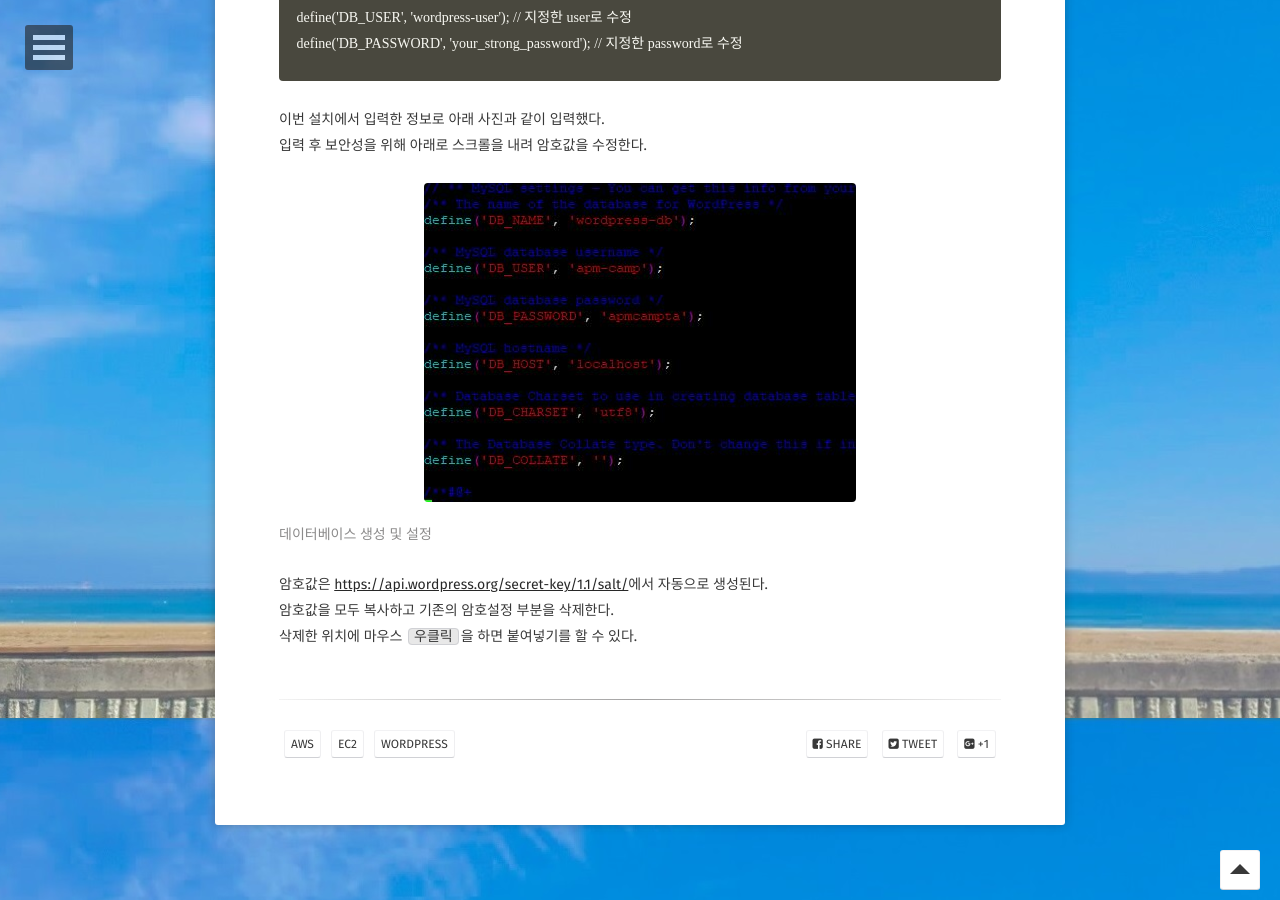
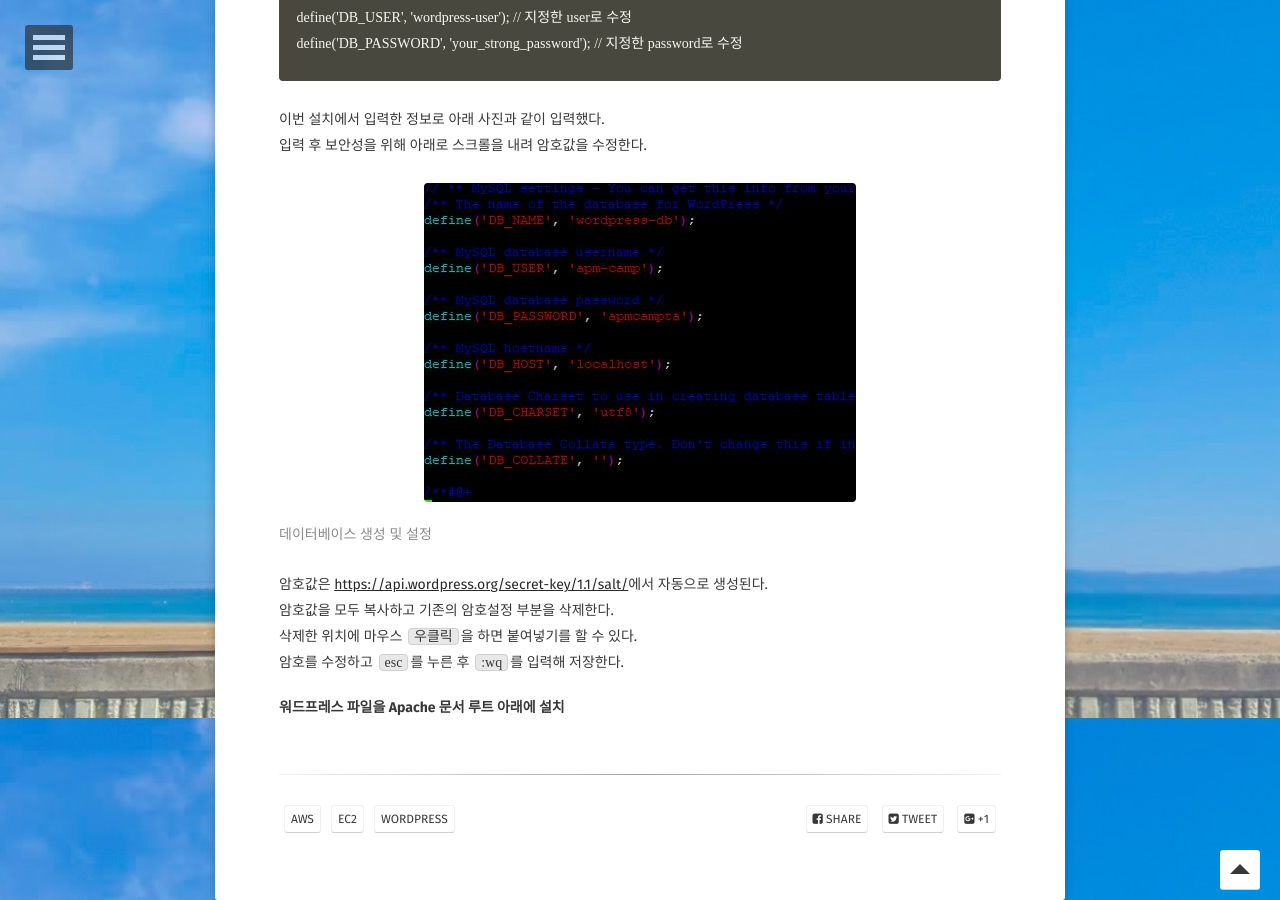
Before and after one commit to kangyechan/kangyechan.github.io, a Jekyll site: the page built from _posts/2019-01-08-aws-ec2-server-wp.md, in a window 1280 px wide and 900 px high, scrolled down 1982 px. Built offline with Jekyll 4.4.1, drawn with Linux system fonts in a browser that asks for light colours; some web fonts are replaced.

Commit message:
Update 2019-01-08-aws-ec2-server-wp.md

```diff
--- a/_posts/2019-01-08-aws-ec2-server-wp.md
+++ b/_posts/2019-01-08-aws-ec2-server-wp.md
@@ -81,3 +81,6 @@ DATABASE이름에 대해서는 \`(숫자 1 왼쪽의 ~의 위치에 있는 특
 암호값은 <a href="https://api.wordpress.org/secret-key/1.1/salt/" target="_blank" style="_">https://api.wordpress.org/secret-key/1.1/salt/</a>에서 자동으로 생성된다.
 암호값을 모두 복사하고 기존의 암호설정 부분을 삭제한다.
 삭제한 위치에 마우스 `우클릭`을 하면 붙여넣기를 할 수 있다.
+암호를 수정하고 `esc`를 누른 후 `:wq`를 입력해 저장한다.
+
+#### 워드프레스 파일을 Apache 문서 루트 아래에 설치
```
